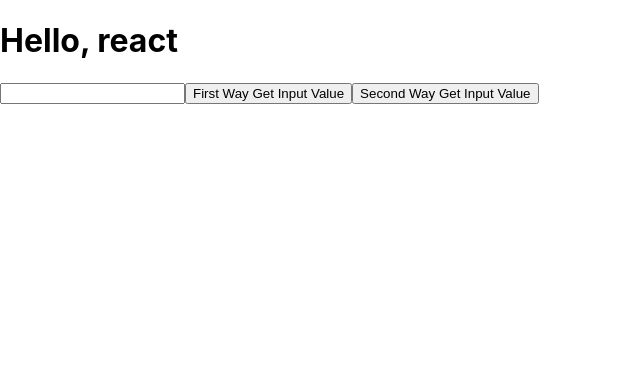
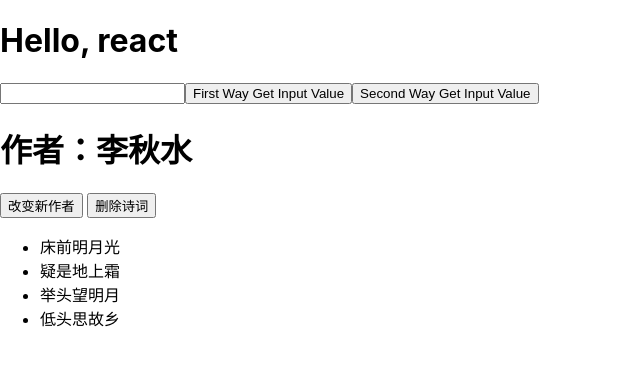
Before and after one commit to zxymax/react-qf-bz, a React (Create React App) app: page / in a window 1280 px wide. Shown: the top 366 px of the page, without its empty margins (0-640 px from the left). Built offline with nearby package versions, Linux system fonts and the light colour scheme.

Commit message:
state 的简单用法 及注意事项

```diff
--- a/src/App.js
+++ b/src/App.js
@@ -1,10 +1,12 @@
 import RefComponent from './components/ref/RefComponent'
+import State from './components/state/State'
 
 function App() {
   return (
     <div className="App">
       <h1>Hello, react</h1>
        <RefComponent />
+       <State />
   </div>
   );
 }
--- /dev/null
+++ b/src/components/state/State.jsx
@@ -0,0 +1,46 @@
+import React, { Component } from 'react'
+
+class State extends Component {
+  constructor(props) {
+    super(props)
+
+    this.state = {
+      name: '李秋水',
+      list: [
+        { id: 0, name: '床前明月光'},
+        { id: 1, name: '疑是地上霜'},
+        { id: 2, name: '举头望明月'},
+        { id: 3, name: '低头思故乡'},
+      ]
+    }
+  }
+
+  setAuthor = () => {
+    this.setState({
+      name: '东方不败'
+    })
+  }
+
+  removeSC = () => {
+    this.setState({
+      list: []
+    })
+  }
+
+  render() {
+    const { name, list } = this.state
+    const listData = list.length>0?list.map(item => <li key={item.id}>{item.name}</li>):(<p>no data</p>)
+    return (
+      <>
+        <h1>作者：{name}</h1>
+        <button onClick={this.setAuthor}>改变新作者</button>&nbsp;
+        <button onClick={this.removeSC}>删除诗词</button>
+        <ul>
+        {listData}
+      </ul>
+      </>
+    )
+  }
+}
+
+export default State
```
Also changed, not shown: src/components/state/README.md (added).
